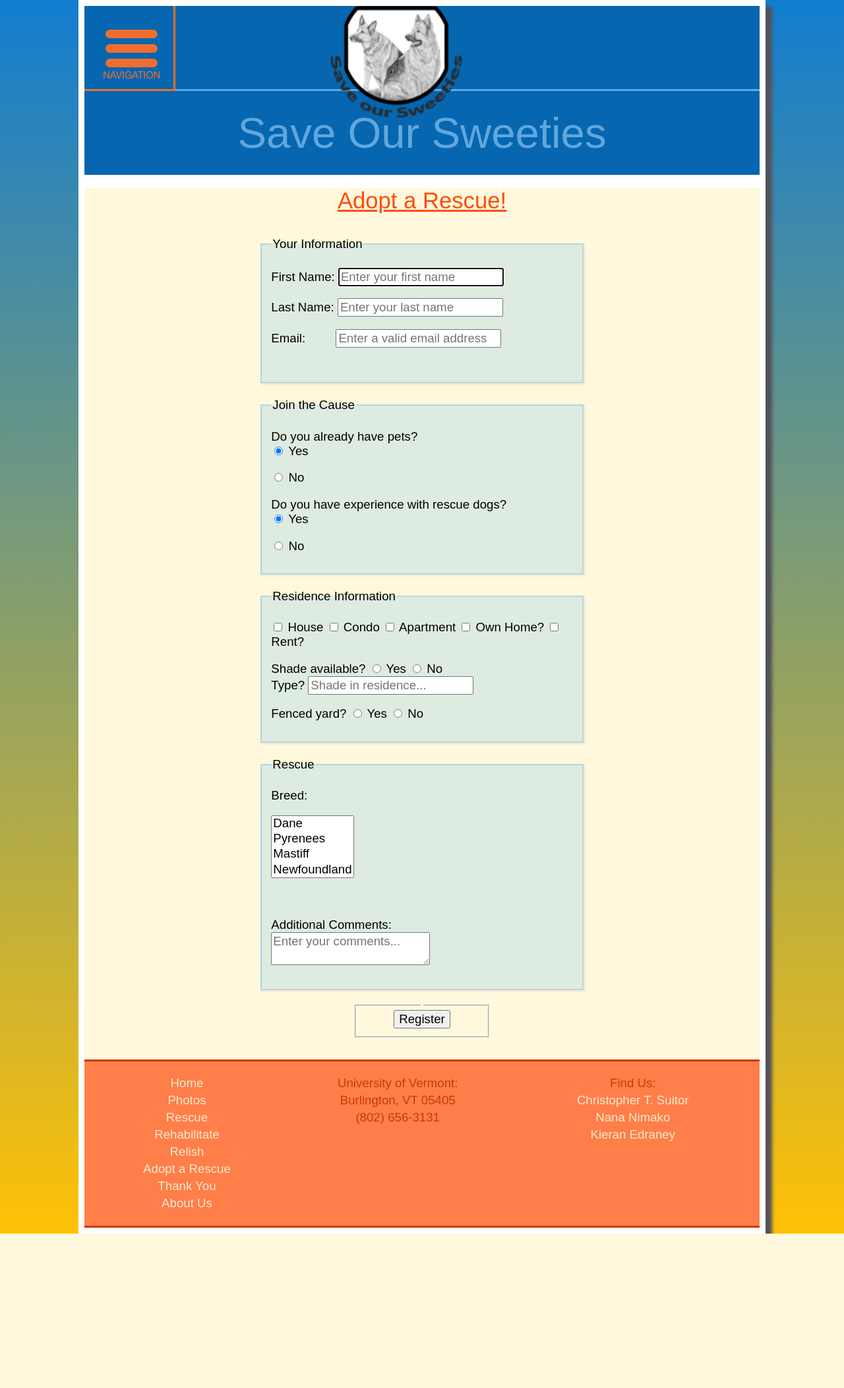
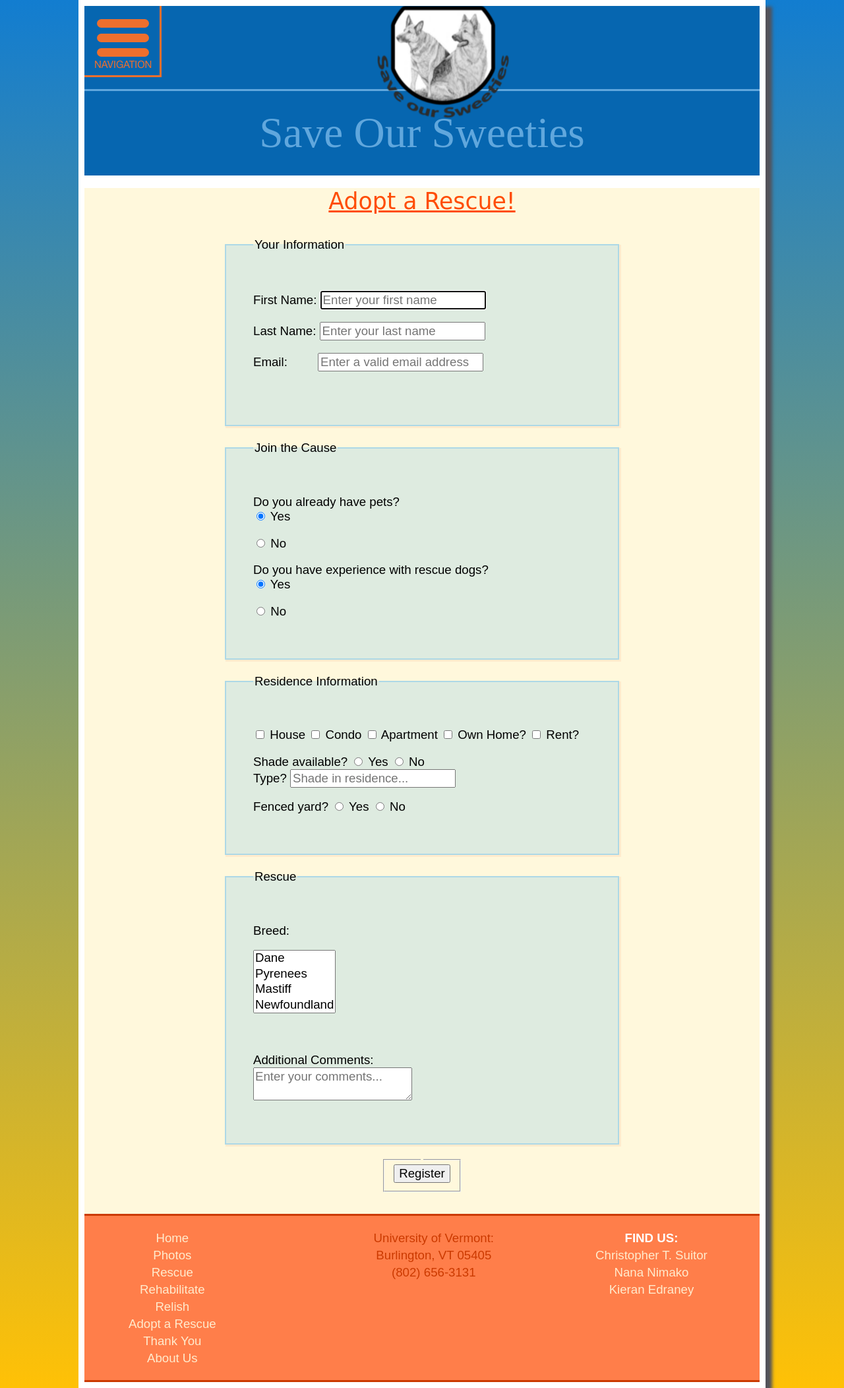
Before and after one commit to thechrissuitor/CS008-Final-Project, a PHP site: page /final_project/form.php in a window 1280 px wide. Shown: the whole page at 66% size. Before the commit the page ends 1870 px from the top, so only its background shows below. Run offline with PHP 8.4, Linux system fonts and the light colour scheme; some libraries are stand-ins or nearby versions.

Commit message:
Add files via upload

```diff
--- a/customfinal.css
+++ b/customfinal.css
@@ -19,6 +19,7 @@ h2{
     text-align: center;
     margin: 0em auto 1em auto;
     text-decoration: underline;
+    font-family: 'Cinzel Decorative', cursive;
     font-size: 26pt;
 }
 /*###################### END BACKGROUND STUFF #############################*/
@@ -54,6 +55,7 @@ header h1{
     margin-top: -0.75em;
     margin-bottom: .3em;
     text-align: center;
+    font-family: 'Raleway', Times New Roman;
     font-size: 3.5em;
     padding: 0.4em 0em 0.4em 0em;
     background-color: #0666B0;
@@ -125,7 +129,7 @@ header{
     background-color: #0666B0;
 }
 .logo{
-        margin: auto 20em auto 27em;
+        margin: auto 20% auto 32%;
 }
 .dropdown-content a:hover{
     transform: scale(1.2);
@@ -148,9 +176,9 @@ header{
         max-width: 45%;
     }
 }
-@media screen and (max-width: 1860px){
+@media screen and (max-width: 1536px){
     .logo{
-        margin: auto 20em auto 24em;
+        margin: auto 20em auto 20em;
         max-width: 45%;
     }
 }
@@ -291,13 +325,18 @@ header{
     max-width: 70%;
     margin: auto;
 }
-
+#breeds-detail a{
+    text-decoration: none;
+}
 .dropdown #menuicon{
     float: left;
     cursor: pointer;
-    padding: 1.9em 1em .7em 1.5em;
+    padding: 1.9% 1% .85% 1.5%;
     border-right: solid #EE6F2D;
     border-bottom: solid #EE6F2D;
+}
+#menuicon:focus{
+
 }
 /*###################### END CSS FOR PHOTOS #############################*/
 
@@ -350,6 +387,10 @@ footer a:hover{
     color: #60A7DD;
     background-color: #0666B0;
 }
+address{
+    margin: 0em 0em 0em 5.2em;
+    color: #CB3A00;
+}
 
 /*###################### END CSS FOR FOOTER #############################*/
 
@@ -366,8 +406,13 @@ footer a:hover{
 }
 .george{
     float: right;
-    max-width: 12%;
+    max-width: 100%;
     border-radius: 80%;
+}
+.here{
+    text-transform: uppercase;
+    font-weight: bolder;
+    color: window;
 }
 /*######################### END RELISH PAGE #################################*/
 
@@ -408,14 +453,15 @@ footer a:hover{
     background-color: cornsilk;
 }
 .contact, .choice, .rescue{
-    width: 24.5em;
-    margin: 0em auto 0em auto;
+    width: 50%;
+    margin: 0% auto 0% auto;
+    padding: 4%;
     border: solid 2px lightblue;
     background-color:rgba(173,216,230, 0.4);
     box-shadow: 2px 2px 0px 1px #ffebcd;
 }
 .buttons{
-    width: 9.2em;
+    width: 8%;
     margin: 0em auto 0.6em auto;
     text-align: center;
 }
@@ -423,6 +469,15 @@ footer a:hover{
     background-color: rgba(250, 0, 0, 0.5);
     color: black;
 }
+.error{
+    color: red;
+}
+problem{
+    color: red;
+}
 #txtEmail{
     margin: 0em 0em 0em 2.2em;
 }
+#form label{
+    width: 60%;
+}
```
Also changed, not shown: other parts of customfinal.css (+51 -22 lines).
